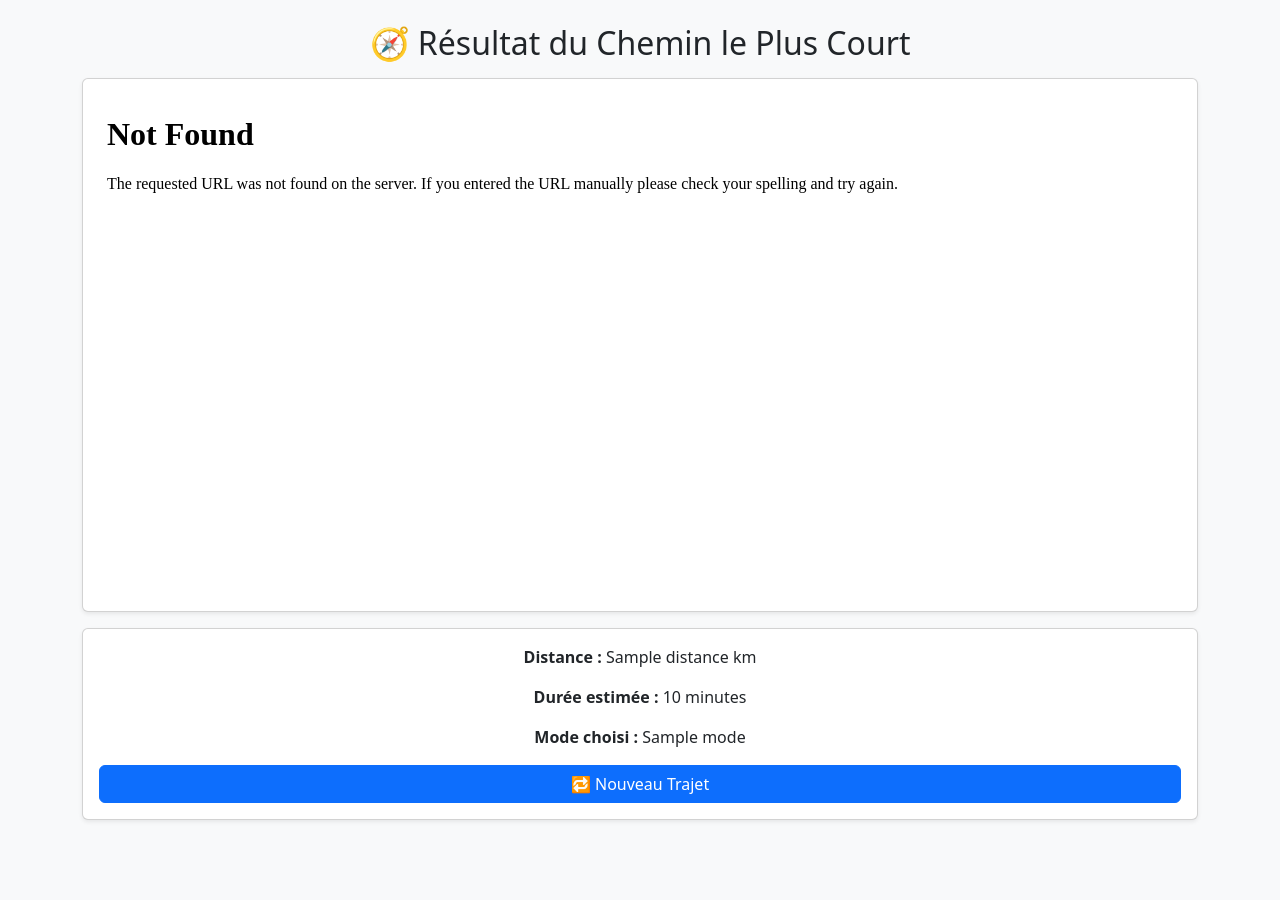
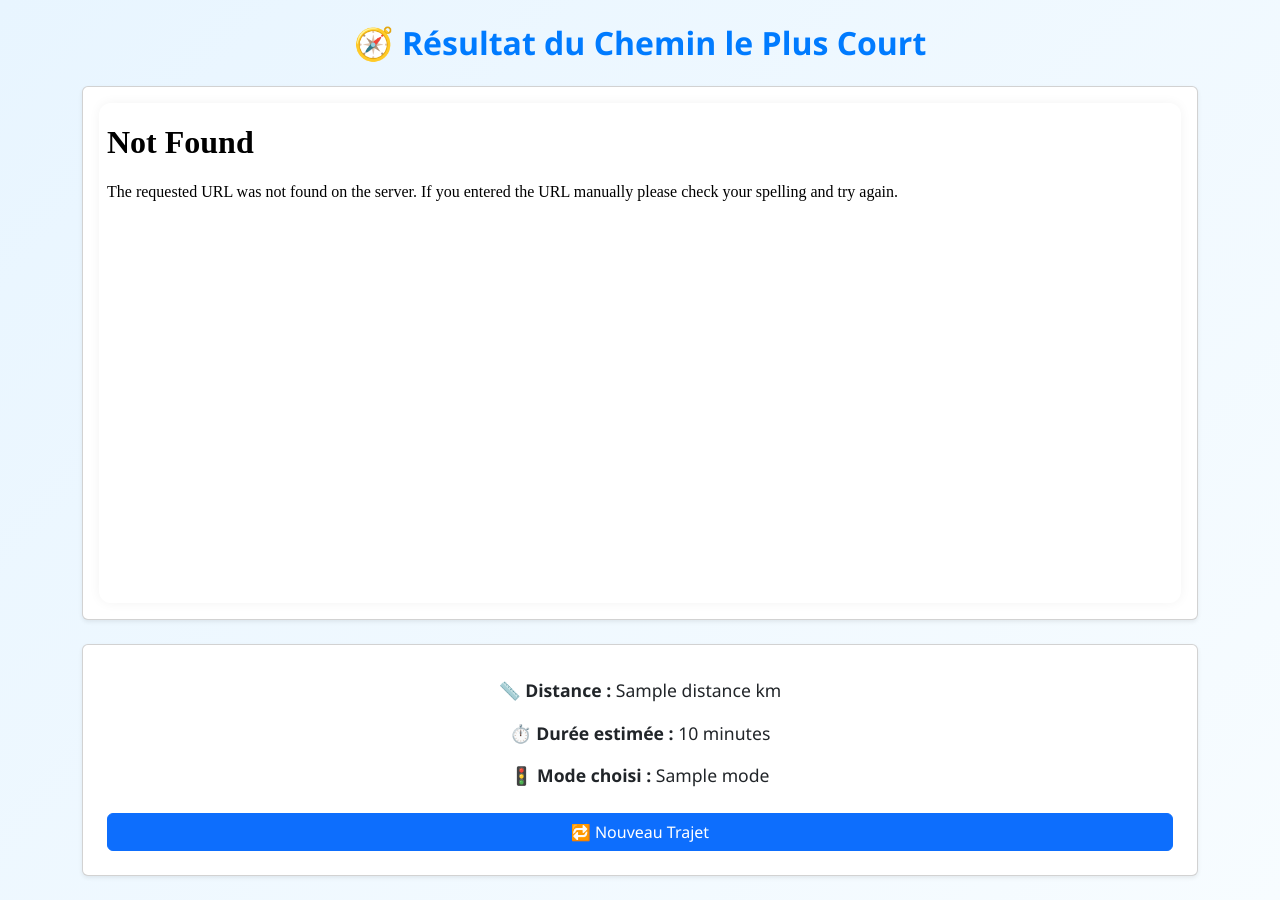
Before and after one commit to ZakariaRochdi/chemin-casablanca, a Flask app: template templates/result.html in a window 1280 px wide. Before the commit the page ends 821 px from the top, so only its background shows below. Run offline with Flask 3, Linux system fonts and the light colour scheme; the template is opened without the code that fills it: most values are stand-ins (such as "Sample title", 1, 10 or a date in 2020).

Commit message:
Update result.html

```diff
--- a/templates/result.html
+++ b/templates/result.html
@@ -1,25 +1,58 @@
 <!DOCTYPE html>
 <html lang="fr">
 <head>
-    <meta charset="UTF-8">
-    <title>Résultat du Chemin le Plus Court</title>
-    <link href="https://cdn.jsdelivr.net/npm/bootstrap@5.3.3/dist/css/bootstrap.min.css" rel="stylesheet">
+  <meta charset="UTF-8">
+  <title>Résultat du Chemin le Plus Court</title>
+  <meta name="viewport" content="width=device-width, initial-scale=1">
+  <link href="https://cdn.jsdelivr.net/npm/bootstrap@5.3.3/dist/css/bootstrap.min.css" rel="stylesheet">
+  <style>
+    body {
+      background: linear-gradient(135deg, #e8f5ff, #f7fcff);
+      font-family: 'Segoe UI', sans-serif;
+    }
+    h2 {
+      color: #007bff;
+      font-weight: 600;
+    }
+    iframe {
+      border-radius: 12px;
+      box-shadow: 0 0 12px rgba(0, 0, 0, 0.05);
+    }
+    .card p {
+      margin: 0.5rem 0;
+      font-size: 1.1rem;
+    }
+    .btn-primary {
+      background-color: #0d6efd;
+      border-color: #0d6efd;
+      font-weight: 500;
+    }
+    .btn-primary:hover {
+      background-color: #0056b3;
+      border-color: #0056b3;
+    }
+  </style>
 </head>
-<body class="bg-light">
+<body>
 
-<div class="container mt-4">
-    <h2 class="text-center mb-3">🧭 Résultat du Chemin le Plus Court</h2>
+<div class="container py-4">
+  <h2 class="text-center mb-4">🧭 Résultat du Chemin le Plus Court</h2>
 
-    <div class="card shadow-sm p-3 mb-3 bg-white">
-        <iframe src="{{ url_for('static', filename='chemin.html') }}" width="100%" height="500px" style="border:none;"></iframe>
-    </div>
+  <div class="card shadow-sm p-3 mb-4 bg-white">
+    <iframe
+      src="{{ url_for('static', filename='chemin.html') }}"
+      width="100%"
+      height="500"
+      allowfullscreen
+    ></iframe>
+  </div>
 
-    <div class="card shadow-sm p-3 mb-4 bg-white text-center">
-        <p><strong>Distance :</strong> {{ distance }} km</p>
-        <p><strong>Durée estimée :</strong> {{ duree }} minutes</p>
-        <p><strong>Mode choisi :</strong> {{ mode }}</p>
-        <a href="/" class="btn btn-primary">🔁 Nouveau Trajet</a>
-    </div>
+  <div class="card shadow-sm p-4 bg-white text-center">
+    <p><strong>📏 Distance :</strong> {{ distance }} km</p>
+    <p><strong>⏱️ Durée estimée :</strong> {{ duree }} minutes</p>
+    <p><strong>🚦 Mode choisi :</strong> {{ mode|capitalize }}</p>
+    <a href="/" class="btn btn-primary mt-3">🔁 Nouveau Trajet</a>
+  </div>
 </div>
 
 </body>
```
